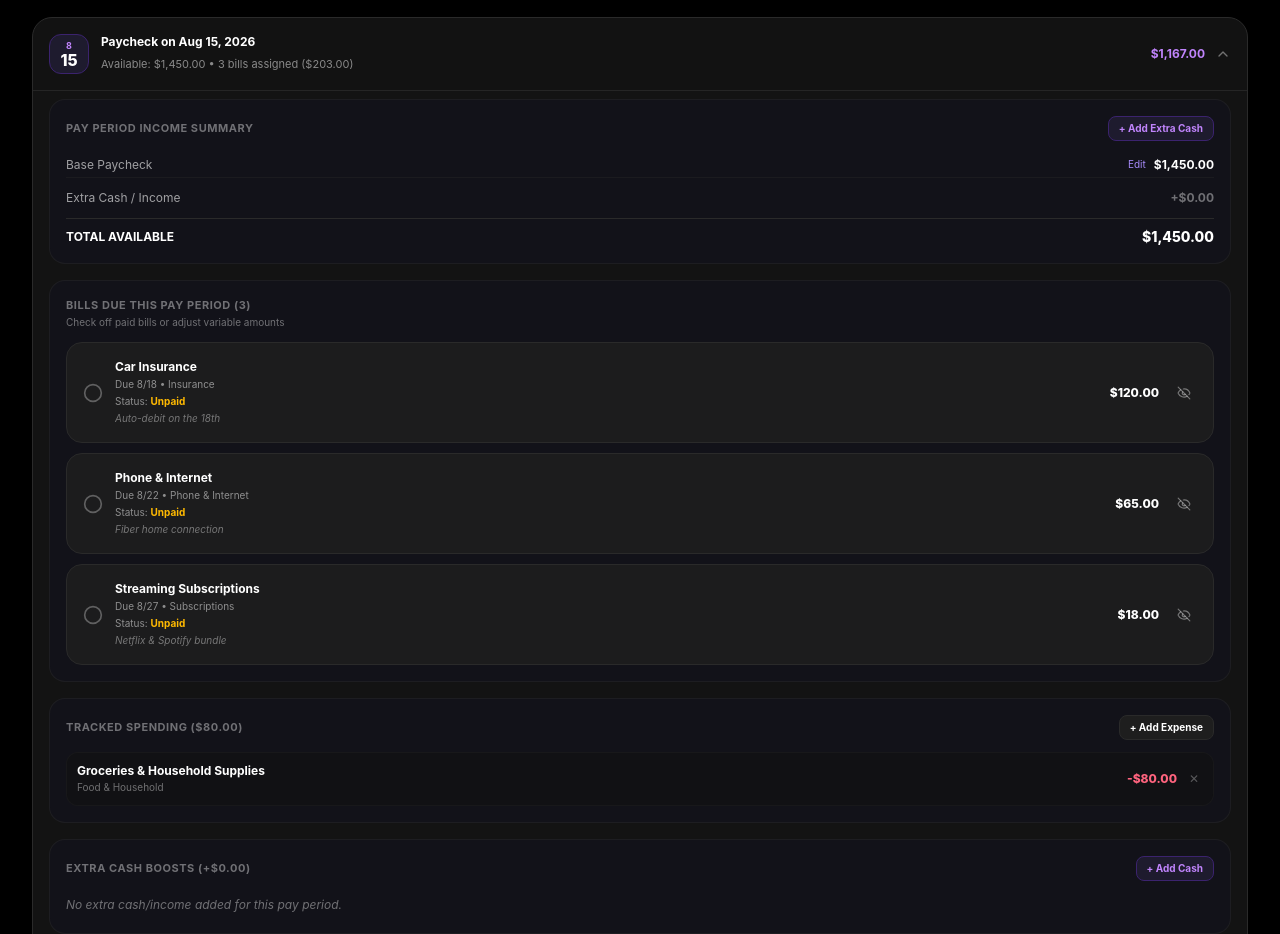
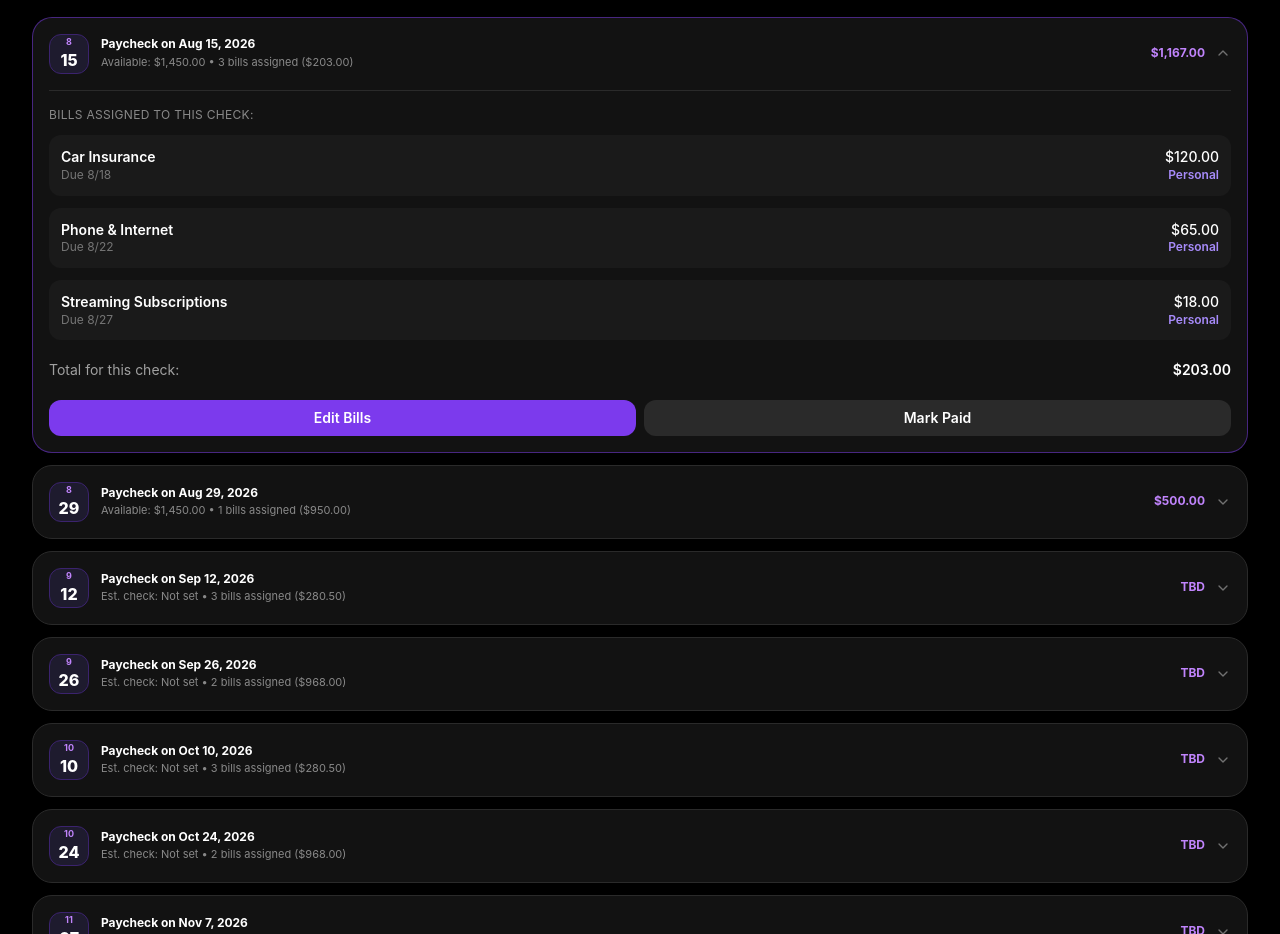
Before and after one commit to MidnightMarie9/MidnightLedger, a React (Vite) app: page / in a window 1280 px wide. Shown: the part 1658-2592 px from the top of the page. Built offline with nearby package versions, Linux system fonts and the light colour scheme.

Commit message:
feat(ui): add PaycheckCard component to DashboardView
Introduce an interactive PaycheckCard to display paycheck details, toggle bill payment status, and manage associated bills directly from the dashboard.

```diff
--- a/src/views/DashboardView.tsx
+++ b/src/views/DashboardView.tsx
@@ -25,6 +25,148 @@ import { PaydaySummary } from '../types';
 import { CategoryPieChart } from '../components/CategoryPieChart';
 import { getCategoryColor } from '../utils/categoryColors';
 import { BillCard } from '../components/BillCard';
+
+interface PaycheckCardProps {
+  summaryItem: PaydaySummary;
+  initialOpen?: boolean;
+  onOpenBillModal: (billToEdit?: any) => void;
+  onNavigateToTab: (tab: 'bills' | 'paydays' | 'expenses' | 'reports' | 'history') => void;
+  toggleBillPaid: (billId: string, date: string) => void;
+}
+
+const PaycheckCard: React.FC<PaycheckCardProps> = ({
+  summaryItem,
+  initialOpen = false,
+  onOpenBillModal,
+  onNavigateToTab,
+  toggleBillPaid,
+}) => {
+  const [isOpen, setIsOpen] = useState(initialOpen);
+  const dateStr = summaryItem.payday.date;
+  const hasAmt = summaryItem.estimatedCheck !== null;
+
+  const handleMarkAllPaid = (e: React.MouseEvent) => {
+    e.stopPropagation();
+    summaryItem.assignedBills.forEach(b => {
+      if (!b.isPaid) {
+        toggleBillPaid(b.bill.id, dateStr);
+      }
+    });
+  };
+
+  const month = formatDate(dateStr, 'short').split('/')[0];
+  const day = String(dateStr || '').split('-')[2] || '';
+
+  return (
+    <div
+      onClick={() => setIsOpen(!isOpen)}
+      className={`rounded-[20px] bg-[#121212] border border-[#2A2A2A] p-4 mb-3 w-full cursor-pointer select-none shadow-md transition-all min-h-0 ${
+        isOpen ? 'overflow-visible border-[#7C3AED]/50' : 'overflow-hidden hover:border-violet-500/40'
+      }`}
+    >
+      <div className="flex items-center justify-between gap-3 leading-[1.4]">
+        <div className="flex items-center gap-3 leading-[1.4]">
+          {/* Purple Date Badge (8/29) */}
+          <div className="w-10 h-10 rounded-xl bg-[#1E1B2E] border border-[#3B236E] text-[#A78BFA] flex flex-col items-center justify-center font-bold shrink-0">
+            <span className="text-[9px] uppercase font-bold text-[#C084FC] leading-[1.4]">
+              {month}
+            </span>
+            <span className="text-base font-extrabold text-white leading-[1.4]">
+              {day}
+            </span>
+          </div>
+
+          <div className="leading-[1.4]">
+            <span className="text-xs font-bold text-white block leading-[1.4]">
+              Paycheck on {formatDate(dateStr, 'medium')}
+            </span>
+            <span className="text-[11px] text-white/50 block mt-0.5 leading-[1.4]">
+              {hasAmt ? `Available: ${formatCurrency(summaryItem.totalAvailable)}` : 'Est. check: Not set'} • {summaryItem.assignedBills.length} bills assigned ({formatCurrency(summaryItem.totalBills)})
+            </span>
+          </div>
+        </div>
+
+        <div className="flex items-center gap-2.5 shrink-0 leading-[1.4]">
+          <span className="text-xs font-bold text-[#C084FC] leading-[1.4]">
+            {hasAmt && summaryItem.leftOver !== null ? formatCurrency(summaryItem.leftOver) : 'TBD'}
+          </span>
+          <ChevronDown className={`w-4 h-4 text-white/40 transition-transform duration-200 ${isOpen ? 'rotate-180' : ''}`} />
+        </div>
+      </div>
+
+      {isOpen && (
+        <div
+          onClick={(e) => e.stopPropagation()}
+          className="mt-4 pt-4 border-t border-white/10 space-y-3 animate-in slide-in-from-top-2 duration-200 overflow-visible min-h-0"
+        >
+          <div className="text-xs text-white/50 uppercase tracking-wide leading-[1.4]">
+            Bills assigned to this check:
+          </div>
+
+          {summaryItem.assignedBills.length === 0 ? (
+            <div className="text-xs text-white/40 italic py-2 leading-[1.4]">
+              No bills assigned to this paycheck.
+            </div>
+          ) : (
+            <div className="space-y-3 overflow-visible min-h-0">
+              {summaryItem.assignedBills.map(assigned => {
+                const bill = assigned.bill;
+                const isSplit = !!bill.isSplit;
+                const myPortionStr = formatCurrency(assigned.effectiveAmount);
+                const totalStr = formatCurrency(bill.fullTotal || bill.amount);
+                const formattedDueDate = formatDate(assigned.dueFullDate, 'short');
+
+                return (
+                  <div key={bill.id} className="flex justify-between items-center bg-[#1A1A1A] rounded-xl p-3 leading-[1.4]">
+                    <div className="leading-[1.4]">
+                      <div className="text-white text-sm font-semibold leading-[1.4] flex items-center gap-1.5">
+                        {assigned.isPaid && <CheckCircle2 className="w-3.5 h-3.5 text-emerald-400 shrink-0" />}
+                        {bill.name}
+                      </div>
+                      <div className="text-white/40 text-xs leading-[1.4]">Due {formattedDueDate}</div>
+                    </div>
+                    <div className="text-right leading-[1.4]">
+                      <div className="text-white text-sm font-medium leading-[1.4]">
+                        {isSplit ? `${myPortionStr} of ${totalStr}` : myPortionStr}
+                      </div>
+                      {isSplit ? (
+                        <div className="text-[#B794F6] text-xs font-semibold leading-[1.4]">Split</div>
+                      ) : (
+                        <div className="text-[#A78BFA] text-xs font-semibold leading-[1.4]">Personal</div>
+                      )}
+                    </div>
+                  </div>
+                );
+              })}
+            </div>
+          )}
+
+          <div className="flex justify-between pt-2 text-sm leading-[1.4]">
+            <span className="text-white/60 leading-[1.4]">Total for this check:</span>
+            <span className="text-white font-semibold leading-[1.4]">
+              {formatCurrency(summaryItem.totalBills)}
+            </span>
+          </div>
+
+          <div className="flex gap-2 pt-2">
+            <button
+              onClick={() => onNavigateToTab('bills')}
+              className="flex-1 bg-[#7C3AED] text-white rounded-xl py-2 text-sm font-semibold hover:bg-[#6D28D9] transition-colors leading-[1.4]"
+            >
+              Edit Bills
+            </button>
+            <button
+              onClick={handleMarkAllPaid}
+              className="flex-1 bg-white/10 text-white rounded-xl py-2 text-sm font-semibold hover:bg-white/20 transition-colors leading-[1.4]"
+            >
+              Mark Paid
+            </button>
+          </div>
+        </div>
+      )}
+    </div>
+  );
+};
 
 interface DashboardViewProps {
   onOpenBillModal: (billToEdit?: any) => void;
@@ -605,283 +747,16 @@ export const DashboardView: React.FC<DashboardViewProps> = ({
         </div>
 
         <div className="space-y-3.5">
-          {summaries.map((summaryItem) => {
-            const dateStr = summaryItem.payday.date;
-            const isExpanded = !!expandedTimelineDates[dateStr];
-            const hasAmt = summaryItem.estimatedCheck !== null;
-
-            return (
-              <div
-                key={dateStr}
-                className="rounded-[20px] bg-[#121212] border border-[#2A2A2A] overflow-hidden shadow-md transition-all"
-              >
-                {/* Collapsed Header Bar */}
-                <div
-                  onClick={() => toggleTimelineRow(dateStr)}
-                  className="p-4 flex items-center justify-between gap-3 cursor-pointer hover:bg-[#1A1A1A] transition-colors"
-                >
-                  <div className="flex items-center gap-3">
-                    {/* Month/Day Badge */}
-                    <div className="w-10 h-10 rounded-xl bg-[#1E1B2E] border border-[#3B236E] text-[#A78BFA] flex flex-col items-center justify-center font-bold shrink-0">
-                      <span className="text-[9px] uppercase font-bold text-[#C084FC]">
-                        {formatDate(dateStr, 'short').split('/')[0]}
-                      </span>
-                      <span className="text-base font-extrabold text-white leading-none">
-                        {String(dateStr || '').split('-')[2] || ''}
-                      </span>
-                    </div>
-
-                    <div>
-                      <span className="text-xs font-bold text-white block">
-                        Paycheck on {formatDate(dateStr, 'medium')}
-                      </span>
-                      <span className="text-[11px] text-white/50">
-                        {hasAmt ? `Available: ${formatCurrency(summaryItem.totalAvailable)}` : 'Est. check: Not set'} • {summaryItem.assignedBills.length} bills assigned ({formatCurrency(summaryItem.totalBills)})
-                      </span>
-                    </div>
-                  </div>
-
-                  <div className="flex items-center gap-2.5">
-                    <span className="text-xs font-bold text-[#C084FC]">
-                      {hasAmt && summaryItem.leftOver !== null ? formatCurrency(summaryItem.leftOver) : 'TBD'}
-                    </span>
-                    {isExpanded ? <ChevronUp className="w-4 h-4 text-white/40" /> : <ChevronDown className="w-4 h-4 text-white/40" />}
-                  </div>
-                </div>
-
-                {/* Expanded Details Sections */}
-                {isExpanded && (
-                  <div className="px-4 pb-5 pt-2 border-t border-[#2A2A2A]/80 bg-[#161616]/40 space-y-4">
-
-                    {/* 1. PAY PERIOD INCOME SUMMARY */}
-                    <div className="bg-[#13131F]/60 border border-[#2A2A2A]/50 rounded-2xl p-4 space-y-3">
-                      <div className="flex items-center justify-between">
-                        <span className="text-[11px] font-bold text-white/40 uppercase tracking-wider">
-                          PAY PERIOD INCOME SUMMARY
-                        </span>
-                        <button
-                          onClick={() => onOpenIncomeModal(dateStr)}
-                          className="px-2.5 py-1 rounded-lg bg-[#1E1B2E] border border-[#3B236E] text-[#C084FC] text-[10px] font-bold hover:bg-[#3B236E]/30 transition-all cursor-pointer"
-                        >
-                          + Add Extra Cash
-                        </button>
-                      </div>
-
-                      <div className="space-y-2 text-xs">
-                        {/* Base Paycheck */}
-                        <div className="flex items-center justify-between py-1 border-b border-[#2A2A2A]/40">
-                          <span className="text-white/60">Base Paycheck</span>
-                          <div className="flex items-center gap-2">
-                            <button
-                              onClick={() => {
-                                setTempEstCheck(summaryItem.estimatedCheck !== null ? String(summaryItem.estimatedCheck) : '');
-                                setIsEditingEstCheck(true);
-                                updatePayday({
-                                  ...summaryItem.payday,
-                                  id: summaryItem.payday.id || `auto_${dateStr}`,
-                                  date: dateStr,
-                                  isManual: true,
-                                });
-                              }}
-                              className="text-[10px] text-[#A78BFA] hover:underline"
-                            >
-                              Edit
-                            </button>
-                            <span className="font-bold text-white">
-                              {summaryItem.estimatedCheck !== null ? formatCurrency(summaryItem.estimatedCheck) : 'TBD'}
-                            </span>
-                          </div>
-                        </div>
-
-                        {/* Extra Cash */}
-                        <div className="flex items-center justify-between py-1">
-                          <span className="text-white/60">Extra Cash / Income</span>
-                          <span className={`font-bold ${summaryItem.totalExtraIncome > 0 ? 'text-emerald-400' : 'text-white/40'}`}>
-                            +{formatCurrency(summaryItem.totalExtraIncome)}
-                          </span>
-                        </div>
-
-                        {/* Total Available */}
-                        <div className="pt-2 border-t border-[#2A2A2A] flex items-center justify-between font-bold">
-                          <span className="text-white">TOTAL AVAILABLE</span>
-                          <span className="text-white text-sm font-extrabold">
-                            {formatCurrency(summaryItem.totalAvailable)}
-                          </span>
-                        </div>
-                      </div>
-                    </div>
-
-                    {/* 2. Bills Due Checklist */}
-                    <div className="bg-[#13131F]/60 border border-[#2A2A2A]/50 rounded-2xl p-4 space-y-3">
-                      <div>
-                        <span className="text-[11px] font-bold text-white/40 uppercase tracking-wider block">
-                          Bills Due This Pay Period ({summaryItem.assignedBills.length})
-                        </span>
-                        <span className="text-[10px] text-white/40 mt-0.5 block">
-                          Check off paid bills or adjust variable amounts
-                        </span>
-                      </div>
-
-                      {summaryItem.assignedBills.length === 0 ? (
-                        <p className="text-xs text-white/40 italic py-1">No bills assigned.</p>
-                      ) : (
-                        <div className="space-y-2.5">
-                          {summaryItem.assignedBills.map(assigned => {
-                            const { bill, effectiveAmount, isPaid, dueFullDate } = assigned;
-                            return (
-                              <BillCard
-                                key={bill.id}
-                                bill={bill}
-                                viewMode="myShare"
-                                isPaid={isPaid}
-                                effectiveAmount={effectiveAmount}
-                                dueFullDate={dueFullDate}
-                                interactive={true}
-                                onTogglePaid={() => toggleBillPaid(bill.id, dateStr)}
-                                onAdjust={bill.type === 'variable' ? () => {
-                                  const inputVal = prompt(`Adjust variable amount for ${bill.name}:`, String(effectiveAmount));
-                                  if (inputVal !== null) {
-                                    const parsed = parseFloat(inputVal);
-                                    if (!isNaN(parsed) && parsed >= 0) {
-                                      setVariableOverride(bill.id, dateStr, parsed);
-                                    }
-                                  }
-                                } : undefined}
-                                onSkip={() => {
-                                  if (confirm(`Skip ${bill.name} for the pay period starting ${formatDate(dateStr, 'short')}?`)) {
-                                    deleteBillOccurrence(bill.id, dateStr);
-                                  }
-                                }}
-                              />
-                            );
-                          })}
-                        </div>
-                      )}
-                    </div>
-
-                    {/* 3. Tracked Spending */}
-                    <div className="bg-[#13131F]/60 border border-[#2A2A2A]/50 rounded-2xl p-4 space-y-3">
-                      <div className="flex items-center justify-between">
-                        <span className="text-[11px] font-bold text-white/40 uppercase tracking-wider">
-                          Tracked Spending ({formatCurrency(summaryItem.totalExtraExpenses)})
-                        </span>
-                        <button
-                          onClick={() => onOpenExpenseModal(dateStr)}
-                          className="px-2.5 py-1 rounded-lg bg-[#1E1E1E] border border-[#2A2A2A] text-white text-[10px] font-bold hover:bg-[#2A2A2A] transition-all cursor-pointer"
-                        >
-                          + Add Expense
-                        </button>
-                      </div>
-
-                      {summaryItem.extraExpenses.length === 0 ? (
-                        <p className="text-xs text-white/40 italic py-1">No extra expenses logged for this pay period.</p>
-                      ) : (
-                        <div className="space-y-2">
-                          {summaryItem.extraExpenses.map(exp => (
-                            <div key={exp.id} className="p-2.5 rounded-xl bg-[#121212]/60 border border-[#2A2A2A]/30 flex items-center justify-between text-xs">
-                              <div>
-                                <span className="font-bold text-white block">{exp.description}</span>
-                                <span className="text-[10px] text-white/40">{exp.category}</span>
-                              </div>
-                              <div className="flex items-center gap-2">
-                                <span className="font-extrabold text-rose-400">-{formatCurrency(exp.amount)}</span>
-                                <button
-                                  onClick={() => deleteExtraExpense(exp.id)}
-                                  className="p-1 text-white/30 hover:text-rose-400"
-                                >
-                                  ✕
-                                </button>
-                              </div>
-                            </div>
-                          ))}
-                        </div>
-                      )}
-                    </div>
-
-                    {/* 4. Extra Cash Boosts */}
-                    <div className="bg-[#13131F]/60 border border-[#2A2A2A]/50 rounded-2xl p-4 space-y-3">
-                      <div className="flex items-center justify-between">
-                        <span className="text-[11px] font-bold text-white/40 uppercase tracking-wider">
-                          Extra Cash Boosts (+{formatCurrency(summaryItem.totalExtraIncome)})
-                        </span>
-                        <button
-                          onClick={() => onOpenIncomeModal(dateStr)}
-                          className="px-2.5 py-1 rounded-lg bg-[#1E1B2E] border border-[#3B236E] text-[#C084FC] text-[10px] font-bold hover:bg-[#3B236E]/30 transition-all cursor-pointer"
-                        >
-                          + Add Cash
-                        </button>
-                      </div>
-
-                      {summaryItem.extraIncomes.length === 0 ? (
-                        <p className="text-xs text-white/40 italic py-1">No extra cash/income added for this pay period.</p>
-                      ) : (
-                        <div className="space-y-2">
-                          {summaryItem.extraIncomes.map(inc => (
-                            <div key={inc.id} className="p-2.5 rounded-xl bg-[#121212]/60 border border-[#2A2A2A]/30 flex items-center justify-between text-xs">
-                              <div>
-                                <span className="font-bold text-white block">{inc.source}</span>
-                                <span className="text-[10px] text-white/40">{formatDate(inc.date || dateStr, 'short')}</span>
-                              </div>
-                              <div className="flex items-center gap-2">
-                                <span className="font-extrabold text-emerald-400">+{formatCurrency(inc.amount)}</span>
-                                <button
-                                  onClick={() => deleteExtraIncome(inc.id)}
-                                  className="p-1 text-white/30 hover:text-rose-400"
-                                >
-                                  ✕
-                                </button>
-                              </div>
-                            </div>
-                          ))}
-                        </div>
-                      )}
-                    </div>
-
-                    {/* 5. PAYCHECK MATH BREAKDOWN */}
-                    <div className="bg-[#13131F]/80 border border-[#7C3AED]/20 rounded-2xl p-4 space-y-3">
-                      <span className="text-[11px] font-extrabold text-[#C084FC] uppercase tracking-wider block">
-                        PAYCHECK MATH BREAKDOWN
-                      </span>
-
-                      <div className="space-y-1.5 font-mono text-[11px]">
-                        <div className="flex justify-between text-white/70">
-                          <span>Base Estimated Check:</span>
-                          <span>+{formatCurrency(summaryItem.estimatedCheck || 0)}</span>
-                        </div>
-                        {summaryItem.totalExtraIncome > 0 && (
-                          <div className="flex justify-between text-emerald-400">
-                            <span>+ Extra Cash:</span>
-                            <span>+{formatCurrency(summaryItem.totalExtraIncome)}</span>
-                          </div>
-                        )}
-                        <div className="flex justify-between text-white border-t border-[#2A2A2A]/60 pt-1 font-bold">
-                          <span>= Total Available Income:</span>
-                          <span>{formatCurrency(summaryItem.totalAvailable)}</span>
-                        </div>
-                        <div className="flex justify-between text-[#C084FC]">
-                          <span>- Total Bills ({summaryItem.assignedBills.length}):</span>
-                          <span>-{formatCurrency(summaryItem.totalBills)}</span>
-                        </div>
-                        {summaryItem.totalExtraExpenses > 0 && (
-                          <div className="flex justify-between text-rose-400">
-                            <span>- Tracked Spending:</span>
-                            <span>-{formatCurrency(summaryItem.totalExtraExpenses)}</span>
-                          </div>
-                        )}
-                        <div className="flex justify-between text-white font-extrabold border-t border-[#2A2A2A]/80 pt-2 text-xs">
-                          <span>Left Over Amount:</span>
-                          <span className={summaryItem.status === 'positive' ? 'text-emerald-400' : 'text-rose-400'}>
-                            {formatCurrency(summaryItem.leftOver ?? 0)}
-                          </span>
-                        </div>
-                      </div>
-                    </div>
-
-                  </div>
-                )}
-              </div>
-            );
-          })}
+          {summaries.map((summaryItem) => (
+            <PaycheckCard
+              key={summaryItem.payday.date}
+              summaryItem={summaryItem}
+              initialOpen={summaryItem.payday.date === activeSummary?.payday.date}
+              onOpenBillModal={onOpenBillModal}
+              onNavigateToTab={onNavigateToTab}
+              toggleBillPaid={toggleBillPaid}
+            />
+          ))}
         </div>
       </div>
 
```
